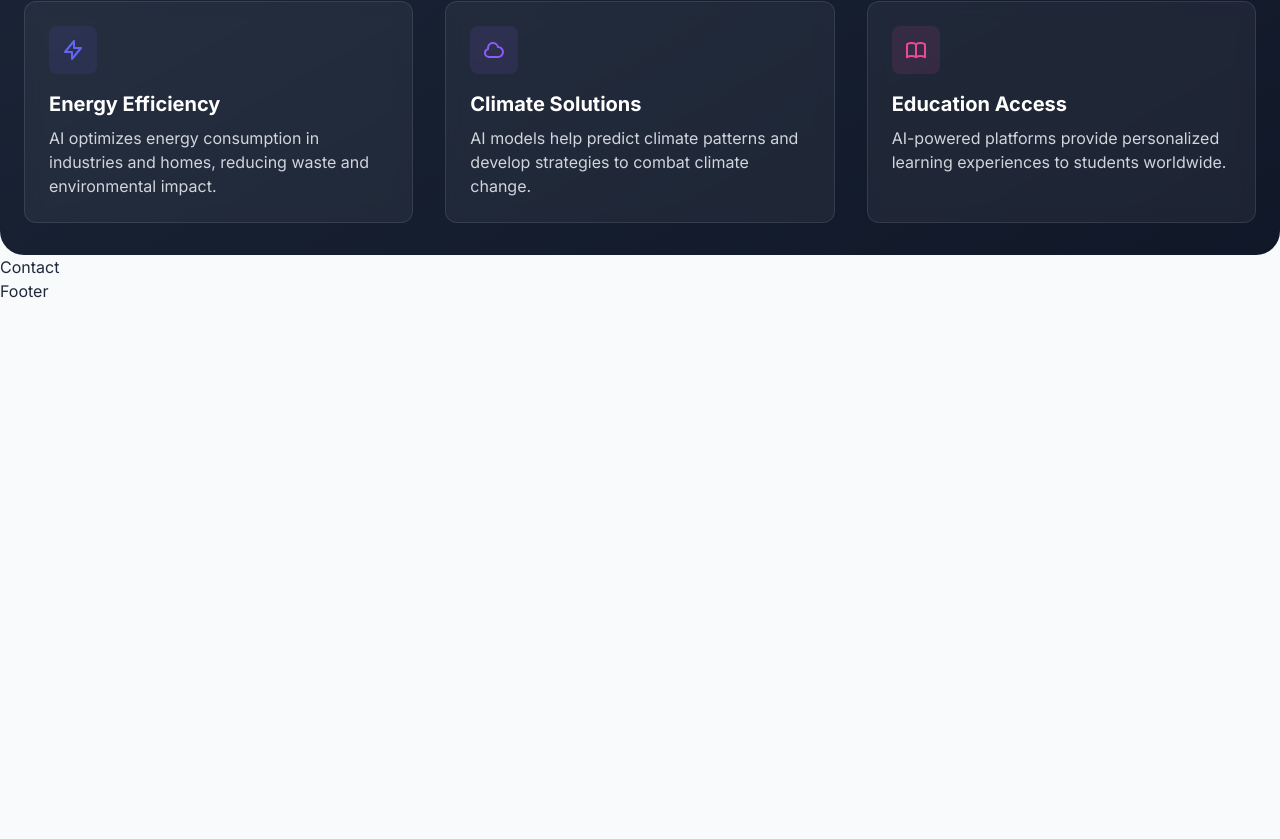
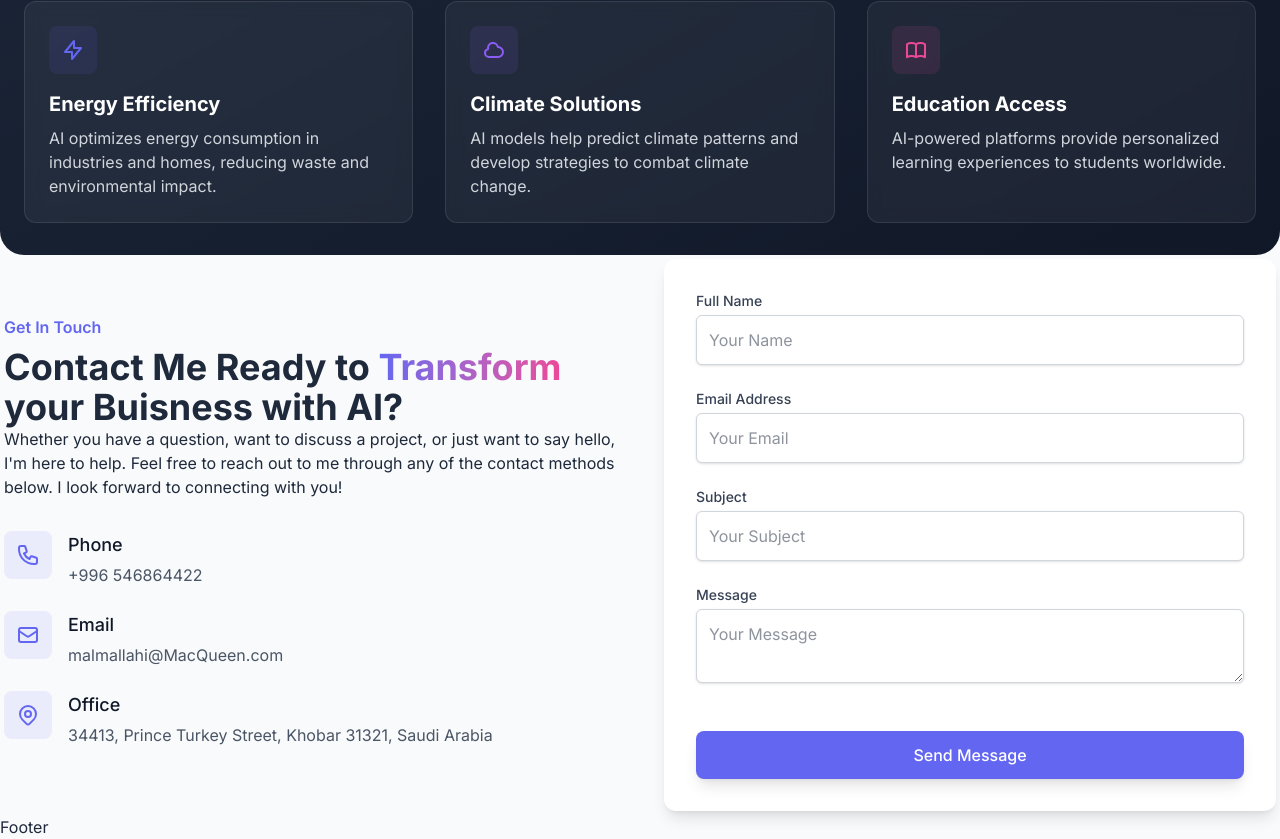
Before and after one commit to MohammedAlmallahi/Ai-rev, a React (Vite) app: page / in a window 1280 px wide. Shown: the part 1905-2744 px from the top of the page. Before the commit the page ends 2208 px from the top, so only its background shows below. Built offline with nearby package versions, Linux system fonts and the light colour scheme.

Commit message:
add contact section

```diff
--- a/src/components/contact.jsx
+++ b/src/components/contact.jsx
@@ -1,8 +1,88 @@
+const contactDetails = [
+  {
+    title: "Phone",
+    text: "+996 546864422",
+    icon: (
+      <svg xmlns="http://www.w3.org/2000/svg" className="h-6 w-6" fill="none" viewBox="0 0 24 24" stroke="currentColor">
+        <path strokeLinecap="round" strokeLinejoin="round" strokeWidth="2" d="M3 5a2 2 0 012-2h3.28a1 1 0 01.948.684l1.498 4.493a1 1 0 01-.502 1.21l-2.257 1.13a11.042 11.042 0 005.516 5.516l1.13-2.257a1 1 0 011.21-.502l4.493 1.498a1 1 0 01.684.949V19a2 2 0 01-2 2h-1C9.716 21 3 14.284 3 6V5z" />
+      </svg>
+    ),
+  },
+  {
+    title: "Email",
+    text: "malmallahi@MacQueen.com",
+    icon: (
+      <svg xmlns="http://www.w3.org/2000/svg" className="h-6 w-6" fill="none" viewBox="0 0 24 24" stroke="currentColor">
+        <path strokeLinecap="round" strokeLinejoin="round" strokeWidth="2" d="M3 8l7.89 5.26a2 2 0 002.22 0L21 8M5 19h14a2 2 0 002-2V7a2 2 0 00-2-2H5a2 2 0 00-2 2v10a2 2 0 002 2z" />
+      </svg>
+    ),
+  },
+  {
+    title: "Office",
+    text: "34413, Prince Turkey Street, Khobar 31321, Saudi Arabia",
+    icon: (
+      <svg xmlns="http://www.w3.org/2000/svg" className="h-6 w-6" fill="none" viewBox="0 0 24 24" stroke="currentColor">
+        <path strokeLinecap="round" strokeLinejoin="round" strokeWidth="2" d="M17.657 16.657L13.414 20.9a1.998 1.998 0 01-2.827 0l-4.244-4.243a8 8 0 1111.314 0z" />
+        <path strokeLinecap="round" strokeLinejoin="round" strokeWidth="2" d="M15 11a3 3 0 11-6 0 3 3 0 016 0z" />
+      </svg>
+    ),
+  },
+];
+
+
 import React from 'react'
 
 function Contact() {
   return (
-    <div>Contact</div>
+    <section className='app-container p-1' id='contact'>
+      <div className='grid grid-cols-1 lg:grid-cols-2 gap-12 items-center'>
+        {/* left -contact side */}
+
+        <div>
+          <span className='section-subheader'>Get In Touch</span>
+          <h2 className='section-header'>Contact Me
+          Ready to <span className='gradient-text'>Transform</span> your Buisness with AI?
+          </h2>
+          <p className='section-text'>Whether you have a question, want to discuss a project, or just want to say hello, I'm here to help. Feel free to reach out to me through any of the contact methods below. I look forward to connecting with you!</p>
+
+          <div className=' mt-8 space-y-4'>
+            {contactDetails.map((detail, i) => (
+              <div key={i} className='contact-info-group'>
+                <div className='form-icon'>{detail.icon}</div>
+                  <div>
+                  <h3 className='contact-title'>{detail.title}</h3>
+                  <p className='contact-text'>{detail.text}</p>
+                  </div>
+                </div>
+            ))}
+          </div>
+        </div>
+
+
+        {/* right -contact form side */}
+        <div className='bg-white rounded-xl shadow-lg p-6 lg:p-8'>
+          <form className='space-y-6'>
+            <div>
+              <label htmlFor='name' className='form-input-label'>Full Name</label>
+              <input type='text' id='name' className='form-input' placeholder='Your Name' />
+            </div>
+            <div>
+              <label htmlFor='email' className='form-input-label'>Email Address</label>
+              <input type='email' id='email' className='form-input' placeholder='Your Email' />
+            </div>
+             <div>
+              <label htmlFor='subject' className='form-input-label'>Subject</label>
+              <input type='text' id='subject' className='form-input' placeholder='Your Subject' />
+            </div>
+            <div>
+              <label htmlFor='message' className='form-input-label'>Message</label>
+              <textarea id='message' className='form-input' placeholder='Your Message'></textarea>
+            </div>
+            <button type='submit' className='btn btn-primary w-full mt-6'>Send Message</button>
+          </form>
+        </div>
+      </div>
+    </section>
   )
 }
 
```
